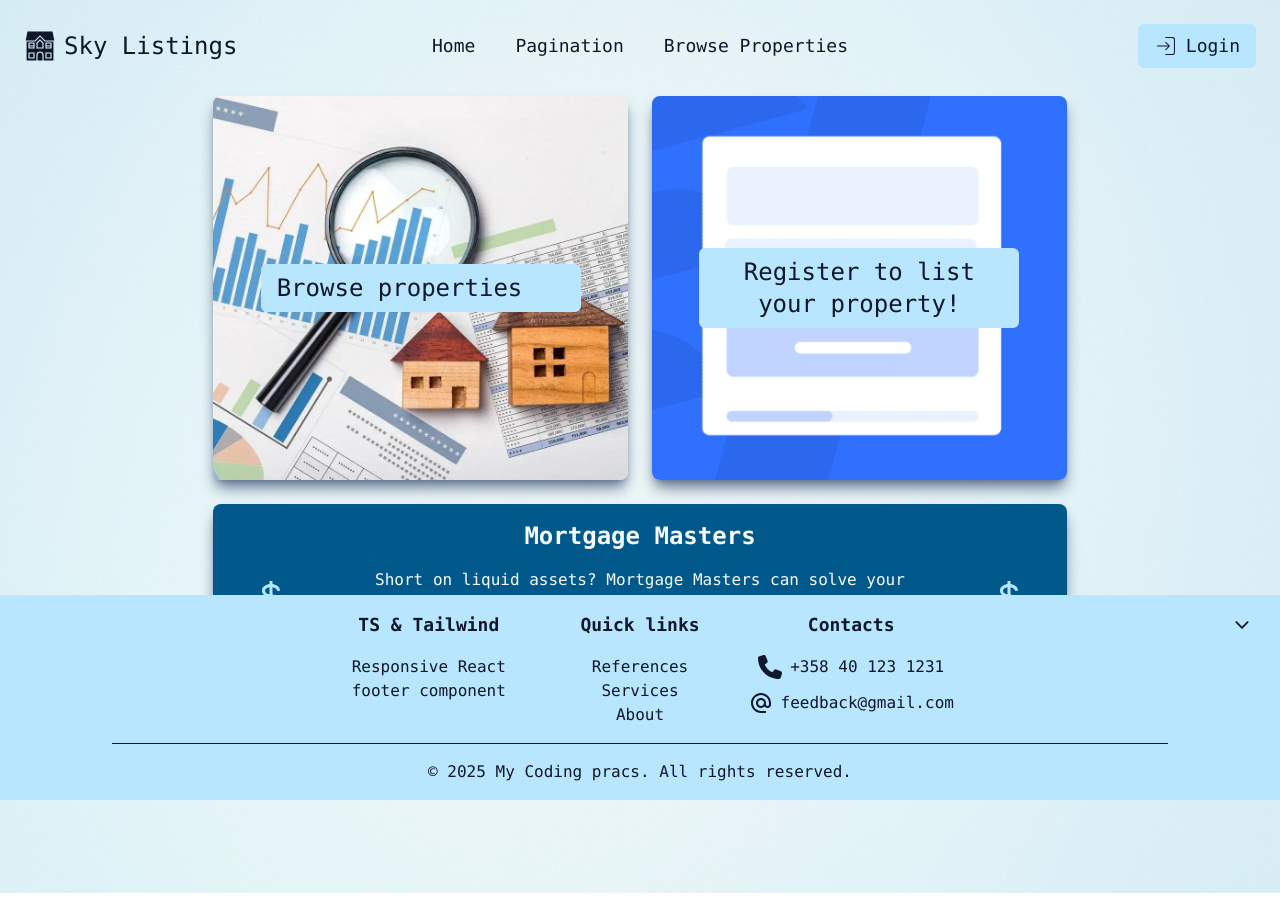
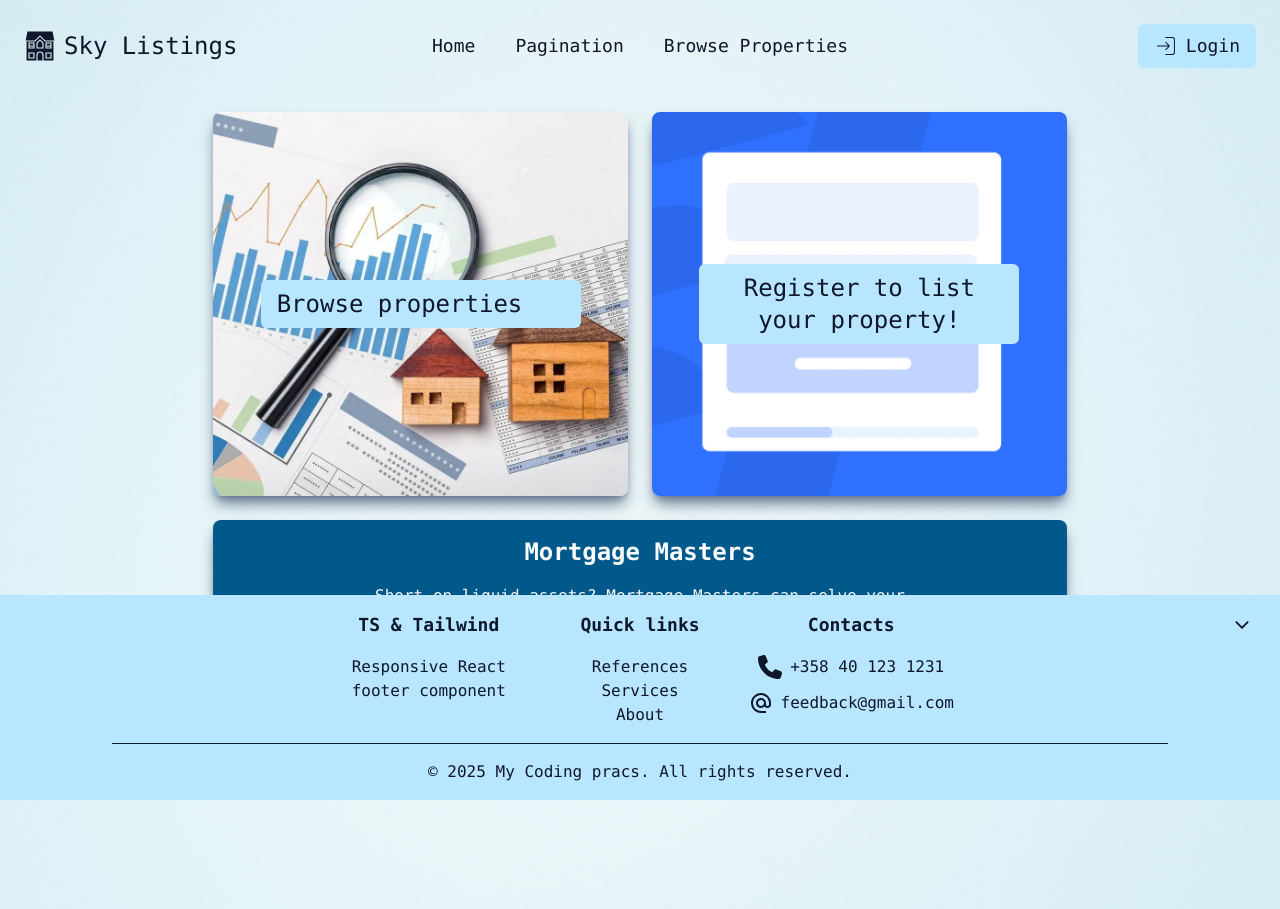
Before and after one commit to olliuhlbeck/sky-listings, a React (Vite) app in the folder frontend/: page / in a window 1280 px wide. Built offline with nearby package versions, Linux system fonts and the light colour scheme.

Commit message:
make top margin smaller

```diff
--- a/frontend/src/pages/HomePage/HomePage.tsx
+++ b/frontend/src/pages/HomePage/HomePage.tsx
@@ -13,7 +13,7 @@ const HomePage = () => {
   const navigate = useNavigate();
 
   return (
-    <div className='flex flex-col justify-center items-center mt-6'>
+    <div className='flex flex-col justify-center items-center mt-10'>
       {user ? (
         <>
           <div className='flex flex-col lg:flex-row w-4/6 gap-6'>
```
